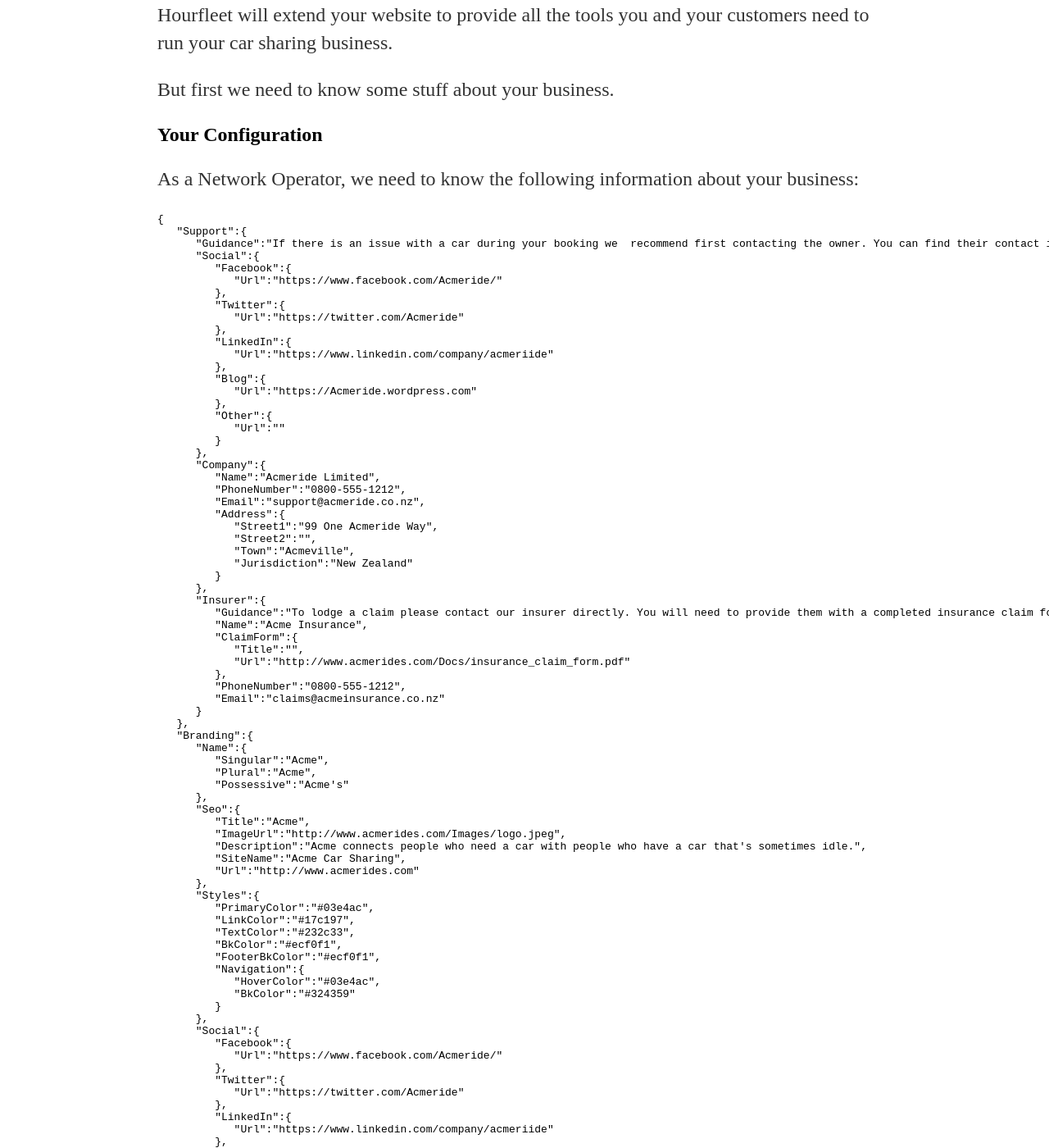
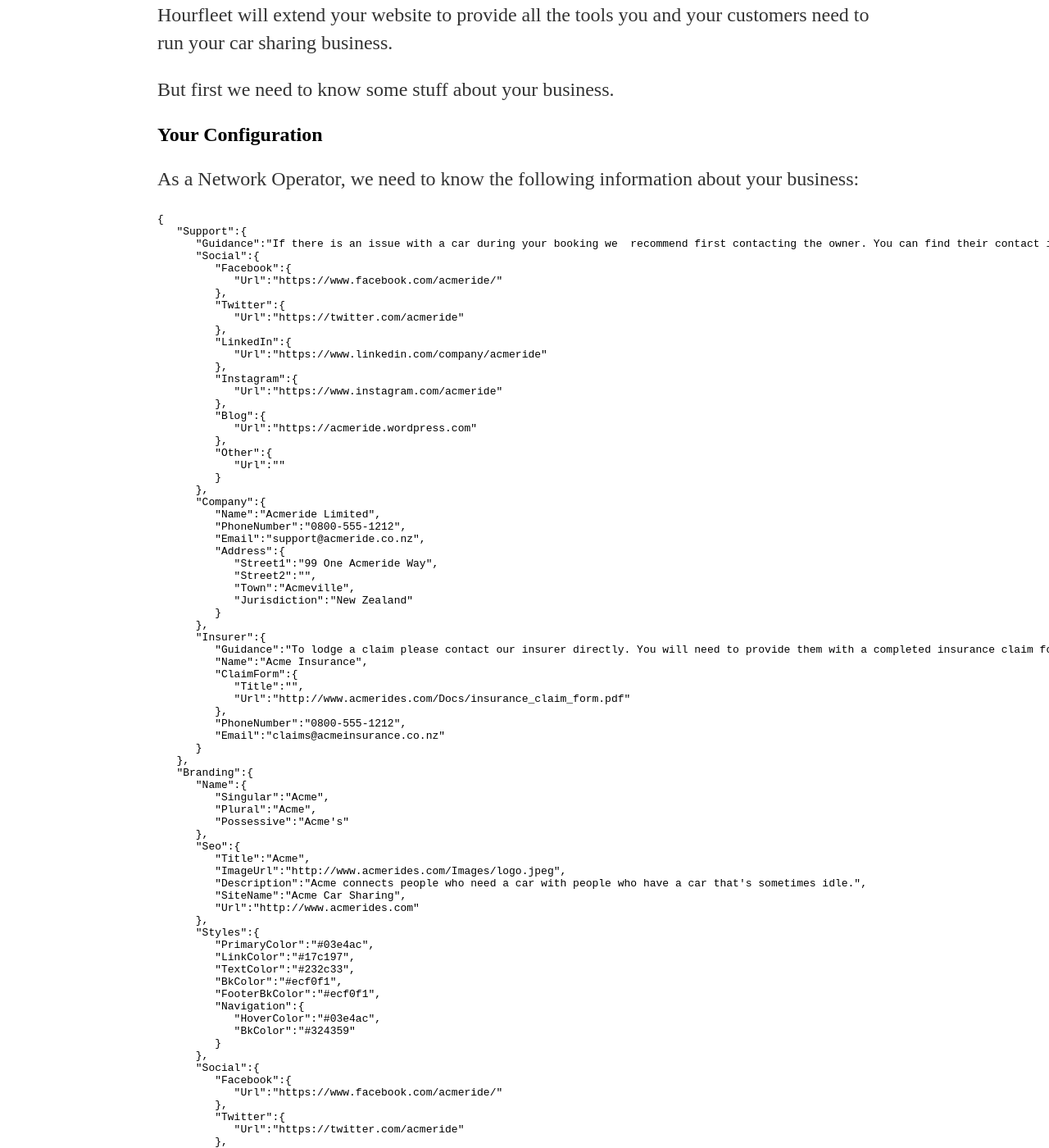
Before and after one commit to mindkin/hourfleet, a Jekyll site: the page built from docs/youconfigure.md, in a window 1280 px wide and 1400 px high, scrolled down 732 px. Shown: the whole window at 82% size. Built offline with Jekyll 4.4.1, drawn with Linux system fonts in a browser that asks for light colours; some of the changed text lies outside the part shown.

Commit message:
Update youconfigure.md

```diff
--- a/docs/youconfigure.md
+++ b/docs/youconfigure.md
@@ -26,16 +26,19 @@ As a Network Operator, we need to know the following information about your busi
       "Guidance":"If there is an issue with a car during your booking we  recommend first contacting the owner. You can find their contact information under the owner section of your booking",
       "Social":{
          "Facebook":{
-            "Url":"https://www.facebook.com/Acmeride/"
+            "Url":"https://www.facebook.com/acmeride/"
          },
          "Twitter":{
-            "Url":"https://twitter.com/Acmeride"
+            "Url":"https://twitter.com/acmeride"
          },
          "LinkedIn":{
-            "Url":"https://www.linkedin.com/company/acmeriide"
+            "Url":"https://www.linkedin.com/company/acmeride"
+         },
+         "Instagram":{
+            "Url":"https://www.instagram.com/acmeride"
          },
          "Blog":{
-            "Url":"https://Acmeride.wordpress.com"
+            "Url":"https://acmeride.wordpress.com"
          },
          "Other":{
             "Url":""
@@ -89,16 +92,19 @@ As a Network Operator, we need to know the following information about your busi
       },
       "Social":{
          "Facebook":{
-            "Url":"https://www.facebook.com/Acmeride/"
+            "Url":"https://www.facebook.com/acmeride/"
          },
          "Twitter":{
-            "Url":"https://twitter.com/Acmeride"
+            "Url":"https://twitter.com/acmeride"
          },
          "LinkedIn":{
-            "Url":"https://www.linkedin.com/company/acmeriide"
+            "Url":"https://www.linkedin.com/company/acmeride"
+         },
+         "Instagram":{
+            "Url":"https://www.instagram.com/acmeride"
          },
          "Blog":{
-            "Url":"https://Acmeride.wordpress.com"
+            "Url":"https://acmeride.wordpress.com"
          },
          "Other":{
             "Url":""
```
